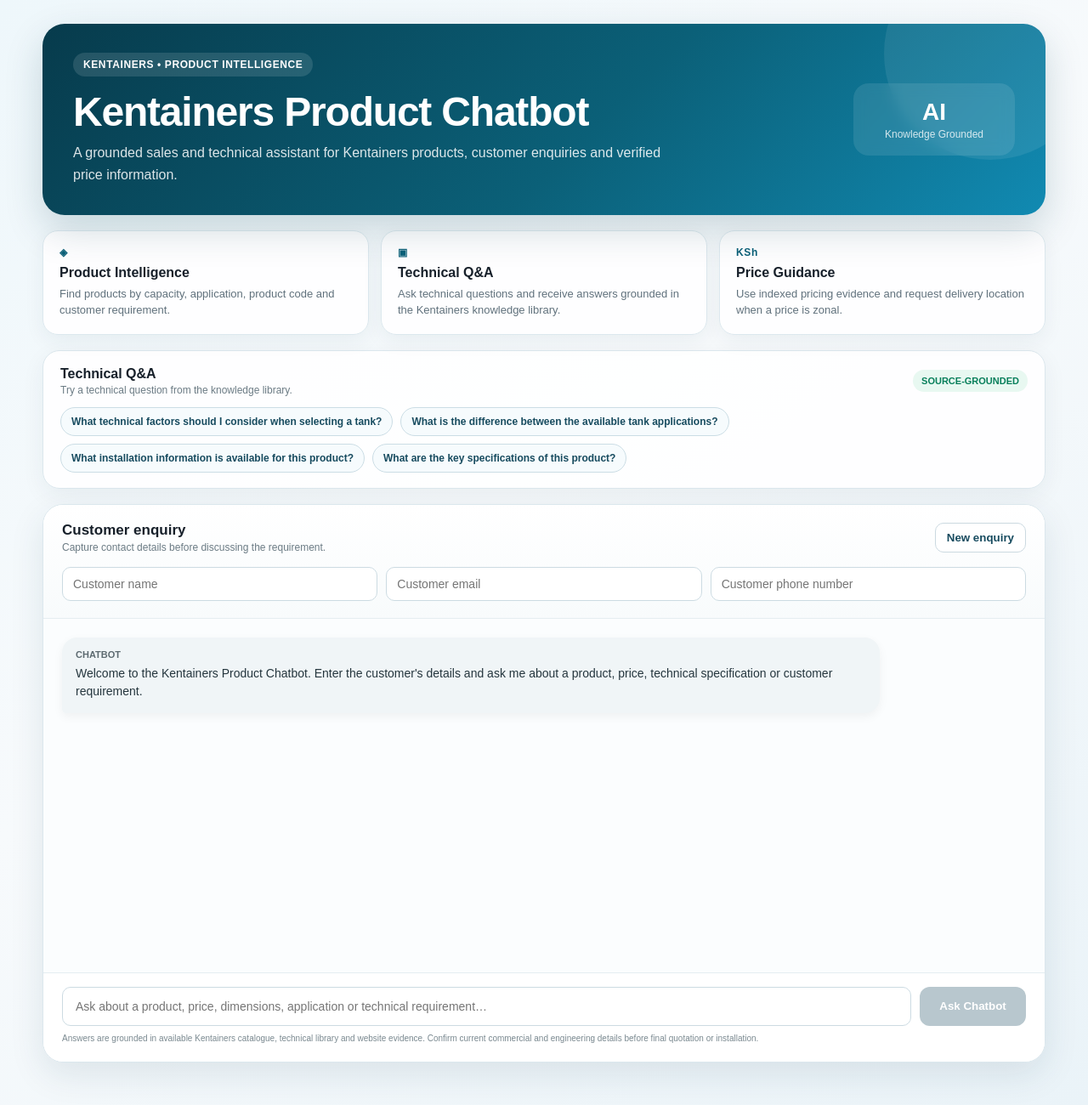
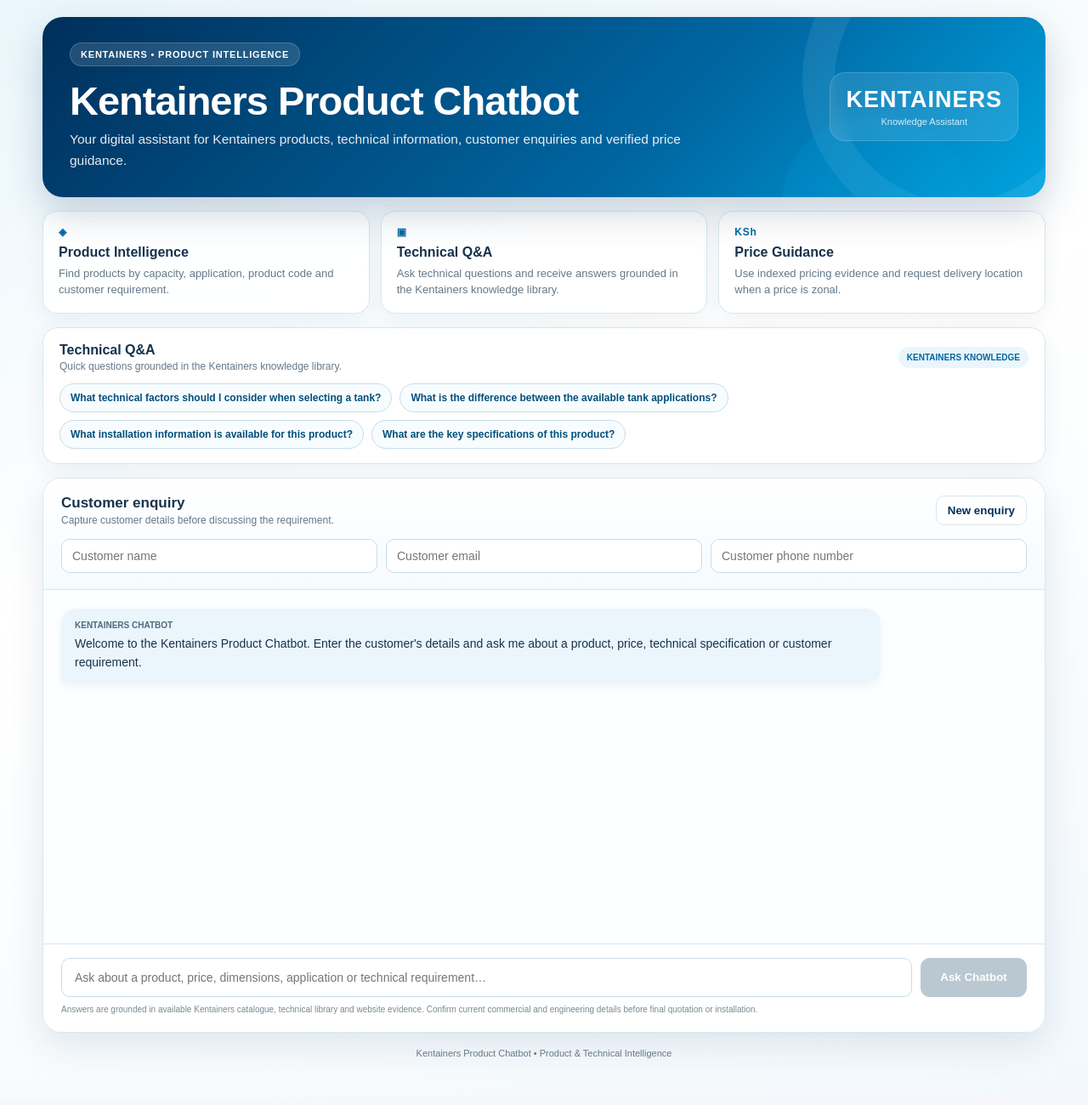
Before and after one commit to mangofredrick/Kentainers-Product-AI, a Next.js app: page / in a window 1280 px wide. Shown: the whole page at 85% size. Built offline with nearby package versions, Linux system fonts and the light colour scheme.

Commit message:
Apply Kentainers official blue brand styling to chatbot UI

```diff
--- a/app/page.tsx
+++ b/app/page.tsx
@@ -16,6 +16,8 @@
  "What are the key specifications of this product?"
 ];
 
+const brand={navy:"#002F5B",blue:"#0066A1",sky:"#00A3E0",light:"#EAF6FB",pale:"#F6FBFE",ink:"#17324D",muted:"#64798A",line:"#D7E7F0"};
+
 export default function Home(){
  const[input,setInput]=useState("");
  const[customerName,setCustomerName]=useState("");
@@ -25,100 +27,54 @@
  const[loading,setLoading]=useState(false);
  const[messages,setMessages]=useState<Message[]>([{role:"assistant",text:"Welcome to the Kentainers Product Chatbot. Enter the customer's details and ask me about a product, price, technical specification or customer requirement."}]);
 
- function newEnquiry(){
-  setCustomerName("");setCustomerEmail("");setCustomerPhone("");setEnquiryId("");setInput("");
-  setMessages([{role:"assistant",text:"New customer enquiry started. Enter the customer's name, email and phone number, then ask your product or technical question."}]);
+ function newEnquiry(){setCustomerName("");setCustomerEmail("");setCustomerPhone("");setEnquiryId("");setInput("");setMessages([{role:"assistant",text:"New customer enquiry started. Enter the customer's name, email and phone number, then ask your product or technical question."}]);}
+ function useQuestion(question:string){setInput(question);window.setTimeout(()=>document.getElementById("chat-input")?.focus(),0);}
+ async function send(){
+  const question=input.trim(); if(!question||loading)return;
+  const customerContext=`Customer name: ${customerName.trim()||"Not provided"}\nCustomer email: ${customerEmail.trim()||"Not provided"}\nCustomer phone: ${customerPhone.trim()||"Not provided"}`;
+  setInput("");setMessages(m=>[...m,{role:"user",text:question}]);setLoading(true);
+  try{const res=await fetch("/api/chat",{method:"POST",headers:{"Content-Type":"application/json"},body:JSON.stringify({message:`${customerContext}\n\nProduct question: ${question}`,customer:{name:customerName,email:customerEmail,phone:customerPhone}})});const data=await res.json();if(data.enquiryId)setEnquiryId(data.enquiryId);setMessages(m=>[...m,{role:"assistant",text:data.answer||"I could not process that request.",enquiryId:data.enquiryId}]);}
+  catch{setMessages(m=>[...m,{role:"assistant",text:"The service is temporarily unavailable. Please try again."}]);}finally{setLoading(false);}
  }
 
- function useQuestion(question:string){
-  setInput(question);
-  window.setTimeout(()=>document.getElementById("chat-input")?.focus(),0);
- }
-
- async function send(){
-  const question=input.trim();
-  if(!question||loading)return;
-  const customerContext=`Customer name: ${customerName.trim()||"Not provided"}\nCustomer email: ${customerEmail.trim()||"Not provided"}\nCustomer phone: ${customerPhone.trim()||"Not provided"}`;
-  const message=`${customerContext}\n\nProduct question: ${question}`;
-  setInput("");
-  setMessages(m=>[...m,{role:"user",text:question}]);
-  setLoading(true);
-  try{
-   const res=await fetch("/api/chat",{method:"POST",headers:{"Content-Type":"application/json"},body:JSON.stringify({message,customer:{name:customerName,email:customerEmail,phone:customerPhone}})});
-   const data=await res.json();
-   if(data.enquiryId)setEnquiryId(data.enquiryId);
-   setMessages(m=>[...m,{role:"assistant",text:data.answer||"I could not process that request.",enquiryId:data.enquiryId}]);
-  }catch{
-   setMessages(m=>[...m,{role:"assistant",text:"The service is temporarily unavailable. Please try again."}]);
-  }finally{setLoading(false);}
- }
-
- return <main style={{minHeight:"100vh",background:"linear-gradient(145deg,#eef7fb 0%,#f7fafc 45%,#eaf3f8 100%)",padding:"28px 18px 50px"}}>
+ return <main style={{minHeight:"100vh",background:`linear-gradient(160deg,${brand.light} 0%,#fff 42%,#F2F8FC 100%)`,padding:"20px 14px 46px",fontFamily:"Arial, Helvetica, sans-serif"}}>
   <div style={{maxWidth:1180,margin:"0 auto"}}>
-   <header style={{position:"relative",overflow:"hidden",borderRadius:26,padding:"34px 36px",background:"linear-gradient(135deg,#073b4c 0%,#0b6078 55%,#118ab2 100%)",color:"white",boxShadow:"0 18px 45px rgba(7,59,76,.18)"}}>
-    <div style={{position:"absolute",right:-60,top:-90,width:250,height:250,borderRadius:"50%",background:"rgba(255,255,255,.08)"}}/>
-    <div style={{position:"relative",display:"flex",justifyContent:"space-between",gap:25,alignItems:"center",flexWrap:"wrap"}}>
+   <header style={{position:"relative",overflow:"hidden",borderRadius:24,padding:"30px 32px",background:`linear-gradient(135deg,${brand.navy} 0%,${brand.blue} 62%,${brand.sky} 100%)`,color:"white",boxShadow:"0 18px 45px rgba(0,47,91,.20)"}}>
+    <div style={{position:"absolute",right:-80,top:-110,width:290,height:290,borderRadius:"50%",border:"38px solid rgba(255,255,255,.08)"}}/><div style={{position:"absolute",right:90,bottom:-120,width:220,height:220,borderRadius:"50%",background:"rgba(0,163,224,.16)"}}/>
+    <div style={{position:"relative",display:"flex",justifyContent:"space-between",gap:24,alignItems:"center",flexWrap:"wrap"}}>
      <div>
-      <div style={{display:"inline-flex",alignItems:"center",gap:8,padding:"7px 12px",borderRadius:999,background:"rgba(255,255,255,.12)",fontSize:12,fontWeight:800,letterSpacing:.6}}>KENTAINERS • PRODUCT INTELLIGENCE</div>
-      <h1 style={{fontSize:"clamp(30px,5vw,48px)",lineHeight:1.05,margin:"17px 0 10px",letterSpacing:-1.2}}>Kentainers Product Chatbot</h1>
-      <p style={{maxWidth:720,fontSize:16,lineHeight:1.6,margin:0,color:"rgba(255,255,255,.86)"}}>A grounded sales and technical assistant for Kentainers products, customer enquiries and verified price information.</p>
+      <div style={{display:"inline-flex",alignItems:"center",gap:8,padding:"7px 12px",borderRadius:999,background:"rgba(255,255,255,.13)",border:"1px solid rgba(255,255,255,.18)",fontSize:11,fontWeight:900,letterSpacing:.8}}>KENTAINERS • PRODUCT INTELLIGENCE</div>
+      <h1 style={{fontSize:"clamp(29px,5vw,47px)",lineHeight:1.05,margin:"16px 0 9px",letterSpacing:-1}}>Kentainers Product Chatbot</h1>
+      <p style={{maxWidth:720,fontSize:15.5,lineHeight:1.6,margin:0,color:"rgba(255,255,255,.90)"}}>Your digital assistant for Kentainers products, technical information, customer enquiries and verified price guidance.</p>
      </div>
-     <div style={{minWidth:150,textAlign:"center",padding:"18px 20px",borderRadius:18,background:"rgba(255,255,255,.1)",backdropFilter:"blur(8px)"}}>
-      <div style={{fontSize:28,fontWeight:900}}>AI</div>
-      <div style={{fontSize:12,opacity:.8,marginTop:3}}>Knowledge Grounded</div>
-     </div>
+     <div style={{minWidth:145,textAlign:"center",padding:"16px 18px",borderRadius:18,background:"rgba(255,255,255,.11)",border:"1px solid rgba(255,255,255,.16)",backdropFilter:"blur(8px)"}}><div style={{fontSize:27,fontWeight:900,letterSpacing:1}}>KENTAINERS</div><div style={{fontSize:11,opacity:.82,marginTop:4}}>Knowledge Assistant</div></div>
     </div>
    </header>
 
-   <section style={{display:"grid",gridTemplateColumns:"repeat(auto-fit,minmax(230px,1fr))",gap:14,margin:"18px 0"}}>
-    {capabilities.map(c=><div key={c.title} style={{background:"rgba(255,255,255,.9)",border:"1px solid #dce8ee",borderRadius:18,padding:"18px 19px",boxShadow:"0 7px 24px rgba(18,59,76,.06)"}}><div style={{fontSize:12,fontWeight:900,color:"#0b6078",letterSpacing:.7}}>{c.icon}</div><h3 style={{margin:"8px 0 6px",fontSize:16}}>{c.title}</h3><p style={{margin:0,color:"#60717c",fontSize:13,lineHeight:1.5}}>{c.text}</p></div>)}
+   <section style={{display:"grid",gridTemplateColumns:"repeat(auto-fit,minmax(230px,1fr))",gap:13,margin:"16px 0"}}>
+    {capabilities.map(c=><div key={c.title} style={{background:"rgba(255,255,255,.94)",border:`1px solid ${brand.line}`,borderRadius:17,padding:"17px 18px",boxShadow:"0 7px 24px rgba(0,47,91,.06)"}}><div style={{fontSize:12,fontWeight:900,color:brand.blue,letterSpacing:.7}}>{c.icon}</div><h3 style={{margin:"8px 0 6px",fontSize:16,color:brand.ink}}>{c.title}</h3><p style={{margin:0,color:brand.muted,fontSize:13,lineHeight:1.5}}>{c.text}</p></div>)}
    </section>
 
-   <section style={{background:"rgba(255,255,255,.92)",border:"1px solid #dbe7ed",borderRadius:20,padding:"18px 20px",marginBottom:18,boxShadow:"0 8px 28px rgba(18,59,76,.06)"}}>
-    <div style={{display:"flex",justifyContent:"space-between",alignItems:"center",gap:12,flexWrap:"wrap"}}>
-     <div><div style={{fontWeight:900,fontSize:16}}>Technical Q&A</div><div style={{fontSize:12,color:"#6b7b84",marginTop:3}}>Try a technical question from the knowledge library.</div></div>
-     <div style={{fontSize:11,fontWeight:800,color:"#087f5b",background:"#e8f8f1",padding:"7px 10px",borderRadius:999}}>SOURCE-GROUNDED</div>
-    </div>
-    <div style={{display:"flex",gap:9,flexWrap:"wrap",marginTop:13}}>
-     {technicalQuestions.map(q=><button key={q} onClick={()=>useQuestion(q)} style={chipStyle}>{q}</button>)}
-    </div>
+   <section style={{background:"rgba(255,255,255,.96)",border:`1px solid ${brand.line}`,borderRadius:18,padding:"17px 19px",marginBottom:16,boxShadow:"0 8px 28px rgba(0,47,91,.06)"}}>
+    <div style={{display:"flex",justifyContent:"space-between",alignItems:"center",gap:12,flexWrap:"wrap"}}><div><div style={{fontWeight:900,fontSize:16,color:brand.ink}}>Technical Q&A</div><div style={{fontSize:12,color:brand.muted,marginTop:3}}>Quick questions grounded in the Kentainers knowledge library.</div></div><div style={{fontSize:10,fontWeight:900,color:brand.blue,background:brand.light,padding:"7px 10px",borderRadius:999}}>KENTAINERS KNOWLEDGE</div></div>
+    <div style={{display:"flex",gap:9,flexWrap:"wrap",marginTop:13}}>{technicalQuestions.map(q=><button key={q} onClick={()=>useQuestion(q)} style={chipStyle}>{q}</button>)}</div>
    </section>
 
-   <div style={{background:"rgba(255,255,255,.96)",border:"1px solid #dbe7ed",borderRadius:24,boxShadow:"0 14px 40px rgba(18,59,76,.1)",overflow:"hidden"}}>
-    <section style={{padding:"20px 22px",borderBottom:"1px solid #e5edf1",background:"linear-gradient(180deg,#ffffff,#f8fbfc)"}}>
-     <div style={{display:"flex",justifyContent:"space-between",alignItems:"center",gap:15,flexWrap:"wrap"}}>
-      <div><div style={{fontWeight:900,fontSize:17}}>Customer enquiry</div><div style={{fontSize:12,color:"#6b7b84",marginTop:3}}>Capture contact details before discussing the requirement.</div></div>
-      <div style={{display:"flex",alignItems:"center",gap:9}}>{enquiryId&&<span style={{fontSize:11,fontWeight:800,color:"#087f5b",background:"#e8f8f1",padding:"7px 10px",borderRadius:999}}>Saved • {enquiryId}</span>}<button onClick={newEnquiry} disabled={loading} style={{padding:"9px 13px",border:"1px solid #cbd9e0",borderRadius:10,background:"white",fontWeight:800,color:"#174b5f",cursor:"pointer"}}>New enquiry</button></div>
-     </div>
-     <div style={{display:"grid",gridTemplateColumns:"repeat(auto-fit,minmax(210px,1fr))",gap:10,marginTop:16}}>
-      <input value={customerName} onChange={e=>setCustomerName(e.target.value)} placeholder="Customer name" style={inputStyle}/>
-      <input type="email" value={customerEmail} onChange={e=>setCustomerEmail(e.target.value)} placeholder="Customer email" style={inputStyle}/>
-      <input type="tel" value={customerPhone} onChange={e=>setCustomerPhone(e.target.value)} placeholder="Customer phone number" style={inputStyle}/>
-     </div>
+   <div style={{background:"rgba(255,255,255,.98)",border:`1px solid ${brand.line}`,borderRadius:22,boxShadow:"0 14px 40px rgba(0,47,91,.10)",overflow:"hidden"}}>
+    <section style={{padding:"19px 21px",borderBottom:`1px solid ${brand.line}`,background:`linear-gradient(180deg,#fff,${brand.pale})`}}>
+     <div style={{display:"flex",justifyContent:"space-between",alignItems:"center",gap:15,flexWrap:"wrap"}}><div><div style={{fontWeight:900,fontSize:17,color:brand.ink}}>Customer enquiry</div><div style={{fontSize:12,color:brand.muted,marginTop:3}}>Capture customer details before discussing the requirement.</div></div><div style={{display:"flex",alignItems:"center",gap:9}}>{enquiryId&&<span style={{fontSize:10,fontWeight:900,color:brand.blue,background:brand.light,padding:"7px 10px",borderRadius:999}}>SAVED • {enquiryId}</span>}<button onClick={newEnquiry} disabled={loading} style={{padding:"9px 13px",border:`1px solid ${brand.line}`,borderRadius:10,background:"white",fontWeight:800,color:brand.navy,cursor:"pointer"}}>New enquiry</button></div></div>
+     <div style={{display:"grid",gridTemplateColumns:"repeat(auto-fit,minmax(210px,1fr))",gap:10,marginTop:15}}><input value={customerName} onChange={e=>setCustomerName(e.target.value)} placeholder="Customer name" style={inputStyle}/><input type="email" value={customerEmail} onChange={e=>setCustomerEmail(e.target.value)} placeholder="Customer email" style={inputStyle}/><input type="tel" value={customerPhone} onChange={e=>setCustomerPhone(e.target.value)} placeholder="Customer phone number" style={inputStyle}/></div>
     </section>
-
-    <section style={{padding:"8px 22px 18px",minHeight:390,maxHeight:560,overflowY:"auto",background:"#fbfdfe"}}>
-     {messages.map((m,i)=><div key={i} style={{display:"flex",justifyContent:m.role==="user"?"flex-end":"flex-start",margin:"14px 0"}}>
-      <div style={{maxWidth:"82%",padding:"14px 16px",borderRadius:m.role==="user"?"18px 18px 5px 18px":"18px 18px 18px 5px",background:m.role==="user"?"linear-gradient(135deg,#0b6078,#118ab2)":"#f0f5f7",color:m.role==="user"?"white":"#24353d",boxShadow:"0 4px 12px rgba(0,0,0,.05)"}}>
-       <div style={{fontSize:11,fontWeight:900,opacity:.72,marginBottom:6}}>{m.role==="user"?"YOU":"CHATBOT"}</div>
-       <div style={{whiteSpace:"pre-wrap",lineHeight:1.55,fontSize:14}}>{m.text}</div>
-       {m.enquiryId?<div style={{marginTop:8,fontSize:10,color:"#087f5b",fontWeight:900}}>ENQUIRY SAVED: {m.enquiryId}</div>:null}
-      </div>
-     </div>)}
-     {loading&&<div style={{display:"flex",alignItems:"center",gap:9,color:"#60717c",fontSize:13,padding:"10px 2px"}}><span style={{width:8,height:8,borderRadius:"50%",background:"#118ab2",display:"inline-block"}}/> Chatbot is checking the Kentainers knowledge base…</div>}
+    <section style={{padding:"8px 21px 18px",minHeight:390,maxHeight:560,overflowY:"auto",background:"#FCFEFF"}}>
+     {messages.map((m,i)=><div key={i} style={{display:"flex",justifyContent:m.role==="user"?"flex-end":"flex-start",margin:"14px 0"}}><div style={{maxWidth:"82%",padding:"14px 16px",borderRadius:m.role==="user"?"18px 18px 5px 18px":"18px 18px 18px 5px",background:m.role==="user"?`linear-gradient(135deg,${brand.blue},${brand.sky})`:brand.light,color:m.role==="user"?"white":brand.ink,boxShadow:"0 4px 12px rgba(0,47,91,.05)"}}><div style={{fontSize:10,fontWeight:900,opacity:.72,marginBottom:6}}>{m.role==="user"?"YOU":"KENTAINERS CHATBOT"}</div><div style={{whiteSpace:"pre-wrap",lineHeight:1.55,fontSize:14}}>{m.text}</div>{m.enquiryId?<div style={{marginTop:8,fontSize:10,color:brand.blue,fontWeight:900}}>ENQUIRY SAVED: {m.enquiryId}</div>:null}</div></div>)}
+     {loading&&<div style={{display:"flex",alignItems:"center",gap:9,color:brand.muted,fontSize:13,padding:"10px 2px"}}><span style={{width:8,height:8,borderRadius:"50%",background:brand.sky,display:"inline-block"}}/> Kentainers Chatbot is checking the knowledge base…</div>}
     </section>
-
-    <section style={{padding:"16px 22px 22px",borderTop:"1px solid #e4edf1",background:"white"}}>
-     <div style={{display:"flex",gap:10,alignItems:"stretch"}}>
-      <input id="chat-input" value={input} onChange={e=>setInput(e.target.value)} onKeyDown={e=>e.key==="Enter"&&send()} placeholder="Ask about a product, price, dimensions, application or technical requirement…" style={{...inputStyle,flex:1,fontSize:14,padding:"14px 15px"}}/>
-      <button onClick={send} disabled={loading||!input.trim()} style={{minWidth:125,padding:"0 18px",border:0,borderRadius:12,background:loading||!input.trim()?"#b8c7ce":"#073b4c",color:"white",fontWeight:900,cursor:loading?"wait":"pointer"}}>{loading?"Checking…":"Ask Chatbot"}</button>
-     </div>
-     <div style={{fontSize:10,color:"#7a8990",marginTop:9}}>Answers are grounded in available Kentainers catalogue, technical library and website evidence. Confirm current commercial and engineering details before final quotation or installation.</div>
-    </section>
+    <section style={{padding:"16px 21px 21px",borderTop:`1px solid ${brand.line}`,background:"white"}}><div style={{display:"flex",gap:10,alignItems:"stretch"}}><input id="chat-input" value={input} onChange={e=>setInput(e.target.value)} onKeyDown={e=>e.key==="Enter"&&send()} placeholder="Ask about a product, price, dimensions, application or technical requirement…" style={{...inputStyle,flex:1,fontSize:14,padding:"14px 15px"}}/><button onClick={send} disabled={loading||!input.trim()} style={{minWidth:125,padding:"0 18px",border:0,borderRadius:11,background:loading||!input.trim()?"#B9C8D1":brand.navy,color:"white",fontWeight:900,cursor:loading?"wait":"pointer"}}>{loading?"Checking…":"Ask Chatbot"}</button></div><div style={{fontSize:10,color:"#7A8990",marginTop:9}}>Answers are grounded in available Kentainers catalogue, technical library and website evidence. Confirm current commercial and engineering details before final quotation or installation.</div></section>
    </div>
+   <footer style={{textAlign:"center",padding:"18px 5px 0",fontSize:11,color:brand.muted}}>Kentainers Product Chatbot • Product & Technical Intelligence</footer>
   </div>
  </main>
 }
 
-const inputStyle:CSSProperties={padding:"11px 12px",border:"1px solid #ccdbe2",borderRadius:10,outline:"none",background:"white",color:"#1e3038",fontSize:14};
-const chipStyle:CSSProperties={border:"1px solid #cbdde5",background:"#f6fbfd",color:"#174b5f",borderRadius:999,padding:"9px 12px",fontSize:12,fontWeight:800,cursor:"pointer"};
+const inputStyle:CSSProperties={padding:"11px 12px",border:`1px solid #C8DCE7`,borderRadius:10,outline:"none",background:"white",color:"#17324D",fontSize:14};
+const chipStyle:CSSProperties={border:`1px solid #C8DDE8`,background:"#F7FCFE",color:"#004F7C",borderRadius:999,padding:"9px 12px",fontSize:12,fontWeight:800,cursor:"pointer"};
```
